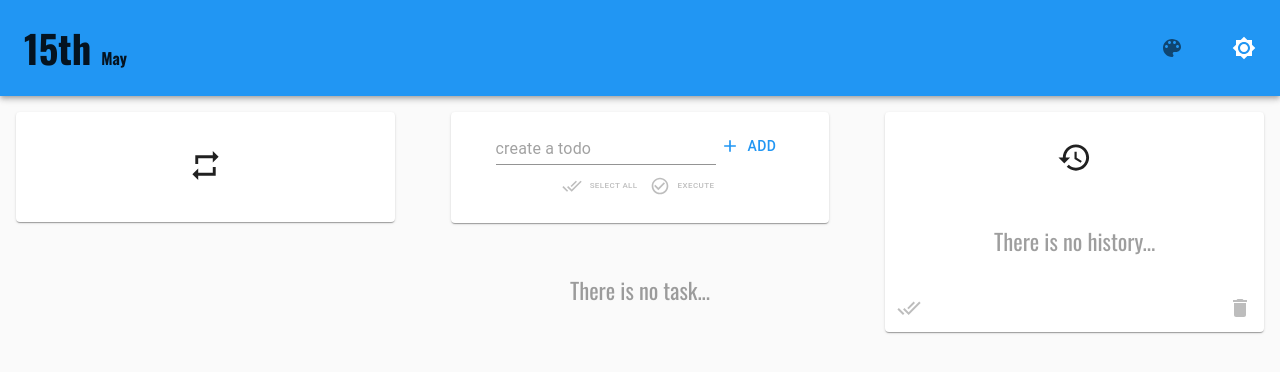
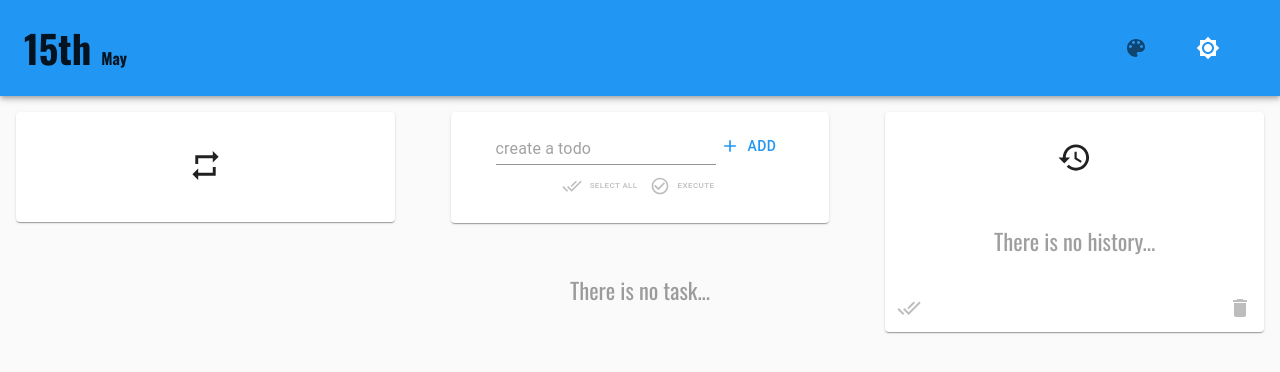
Before and after one commit to taichi-t/redux_hooks_todo_app, a React (Create React App) app: page / in a window 1280 px wide. Shown: the top 372 px of the page. Built offline with nearby package versions, Linux system fonts and the light colour scheme.

Commit message:
modify: navbar

```diff
--- a/src/components/Navbar.jsx
+++ b/src/components/Navbar.jsx
@@ -16,7 +16,7 @@ import IconButton from "@material-ui/core/IconButton";
 
 const useStyles = makeStyles((theme) => ({
   menuButton: {
-    marginRight: theme.spacing(2),
+    marginRight: theme.spacing(3),
   },
   title: {
     alignSelf: "flex-end",
@@ -51,12 +51,24 @@ export const Navbar = (props) => {
 
   //toggle component
   const icons = isDarkMode ? (
-    <IconButton aria-label="darkmode" color="inherit" edge="end">
-      <Brightness4Icon onClick={handleClick} />
+    <IconButton
+      aria-label="darkmode"
+      color="inherit"
+      edge="end"
+      className={classes.menuButton}
+      onClick={handleClick}
+    >
+      <Brightness4Icon />
     </IconButton>
   ) : (
-    <IconButton aria-label="lightmode" color="inherit" edge="end">
-      <Brightness7Icon onClick={handleClick} />
+    <IconButton
+      aria-label="lightmode"
+      color="inherit"
+      edge="end"
+      className={classes.menuButton}
+      onClick={handleClick}
+    >
+      <Brightness7Icon />
     </IconButton>
   );
 
```
